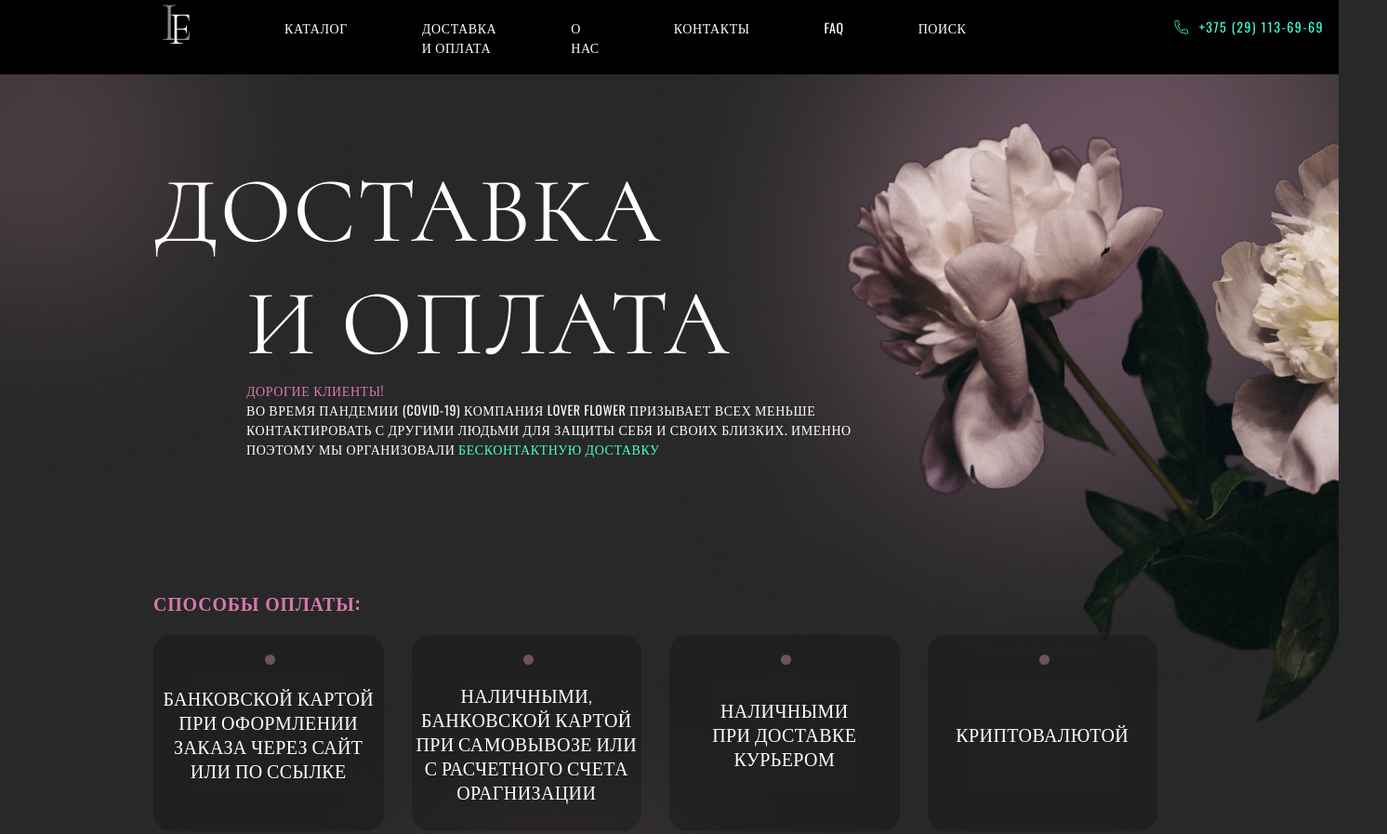
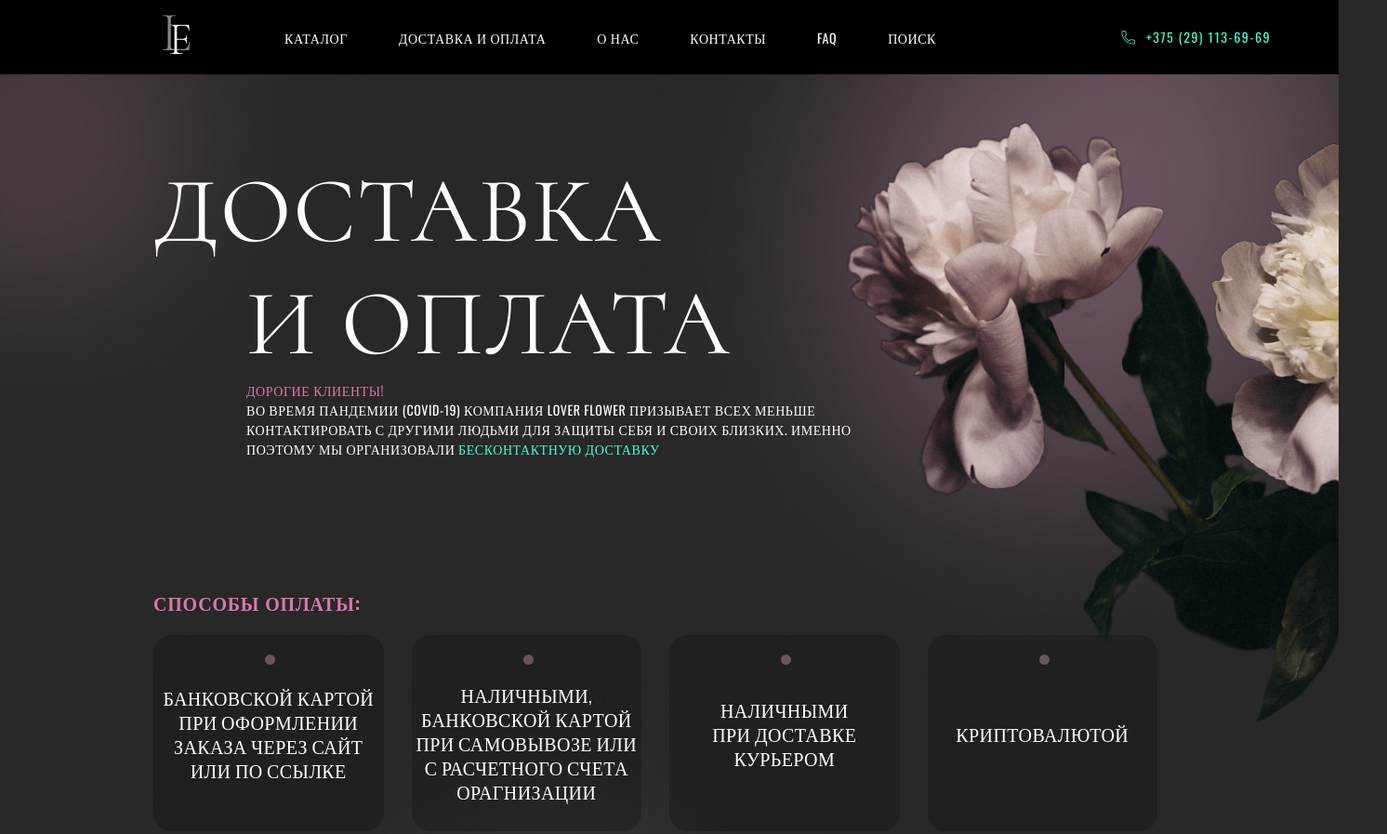
Before and after one commit to TsykunovaVika/Myproject, a plain HTML site: page secondpage/index.html in a window 1280 px wide. Shown: the top 897 px of the page at 93% size, 1492 px wide, since content can reach past the window. Drawn offline with nearby package versions, Linux system fonts and the light colour scheme.

Commit message:
delivery

```diff
--- a/secondpage/style.css
+++ b/secondpage/style.css
@@ -29,12 +29,17 @@ ul li{
     display: flex;
     align-items: center;
     background: black;
+    width: 1440px;
     height: 80px;
 }
 
 
-.header ul {
-    display: flex;
+.header ul{
+    background: black;
+}
+
+.header ul li {
+    float: left ;
     background: black;
 
 }
@@ -43,10 +48,11 @@ ul li{
     margin-right: 69px;
     background: none;
     margin-left: 173px;
+    margin-top:22px;
 }
 
 .header li{
-    margin-right: 50px;
+    margin-right: 25px;
     font-family: 'Oswald';
     font-style: normal;
     font-weight: 400;
@@ -69,6 +75,10 @@ ul li{
     letter-spacing: 0.04em;
     text-transform: uppercase;
     color: #FFFFFF;
+}
+
+.header a:hover{
+    color: #D978AC;
 }
 
 .tel-head{
```
